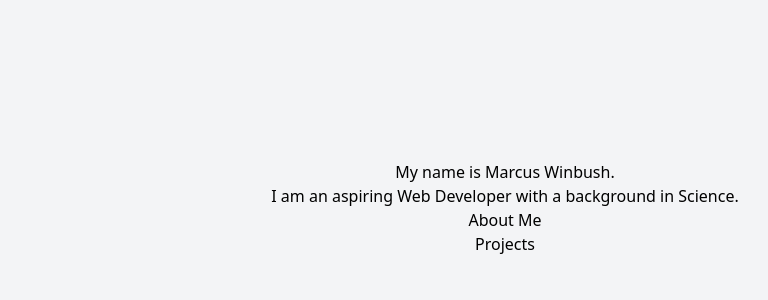
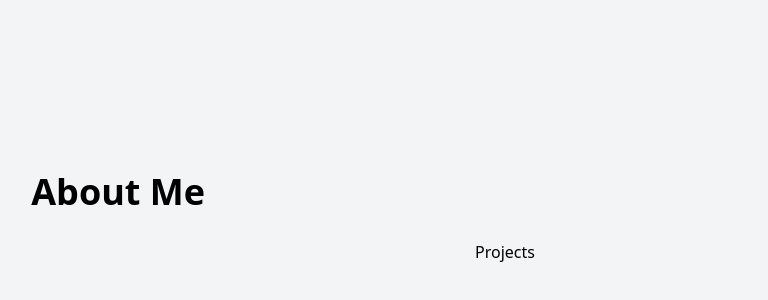
Before and after one commit to marcuswinbush/my-portfolio, a Next.js app: page / in a window 1280 px wide. Shown: the part 1076-1376 px from the top of the page, without its empty margins (135-903 px from the left). Built offline with nearby package versions, Linux system fonts and the light colour scheme.

Commit message:
cleaning up animations and font

```diff
--- a/src/app/Components/Main.tsx
+++ b/src/app/Components/Main.tsx
@@ -9,8 +9,27 @@ gsap.registerPlugin(ScrollSmoother,ScrollTrigger);
 
 const Main = () => {
     const welcomePage = useRef(null);
+    const animate = useRef(null);
 
     useEffect(() =>  {
+        const el = animate.current;
+        gsap.fromTo(
+            el,
+            { opacity: 0, y: 50 },
+            {
+                opacity: 1,
+                y: 0,
+                duration: 1,
+                ease: "power2.out",
+                scrollTrigger: {
+                    trigger: el,
+                    start: "top 80%",
+                    toggleActions: "play none none reverse",
+                },
+            }
+        );
+
+
         gsap.from(welcomePage.current,{
             opacity: 0,
             y: 50,
@@ -32,15 +51,29 @@ return(
     </div>
 
     <div className=" h-screen flex flex-col justify-center items-center  ">
-    <h1 className=" ">
-    My name is Marcus Winbush.
-    </h1>
-    <a>
-        I am an aspiring Web Developer with a background in Science.
-    </a>
-    <h1 className=" relative flex float-right">
+ <section className="main-container">
+
+     <div className="about-section">
+    <h1 className="text-4xl font-semibold ">
         About Me
     </h1>
+    </div>
+
+    <div ref={animate} className=" inline-block ">
+         <h1 className=" ">
+             My name is Marcus Winbush.
+        </h1>
+     <a>
+        I am an aspiring Web Developer with a background in Science.
+     </a>
+     </div>
+
+
+
+
+
+    </section>
+
     <div>
         Projects
     </div>
--- a/src/app/globals.css
+++ b/src/app/globals.css
@@ -1,5 +1,5 @@
 @import "tailwindcss";
-
+@import url('https://fonts.googleapis.com/css2?family=Roboto:wght@300;500;900&display=swap');
 *{
     box-sizing: border-box;
 
@@ -23,3 +23,14 @@
     color: #d9a7c7;
 transition: all 0.3s ease-in;
 }
+
+.main-container{
+    display: flex;
+    flex-direction: row;
+    padding: 20px;
+}
+
+.about-section{
+display: inline-block;
+width: 30rem;
+}
```
